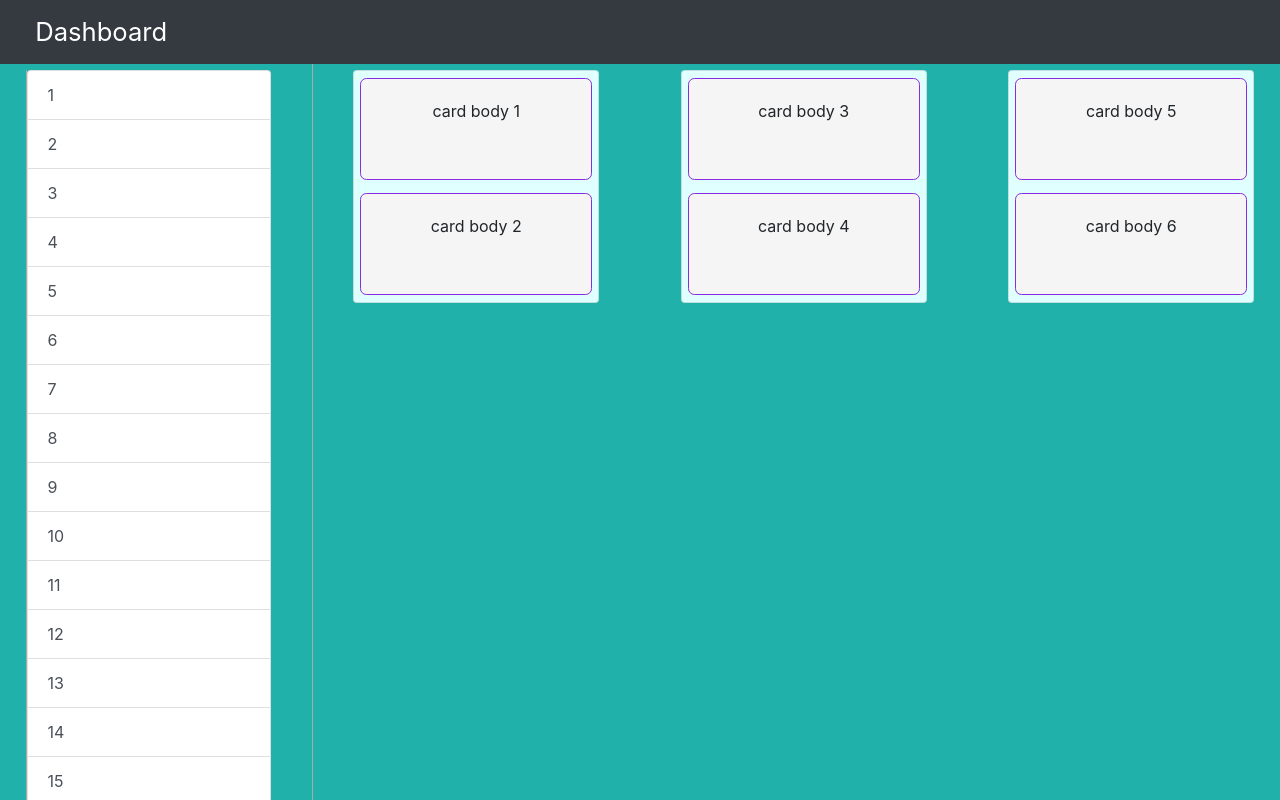
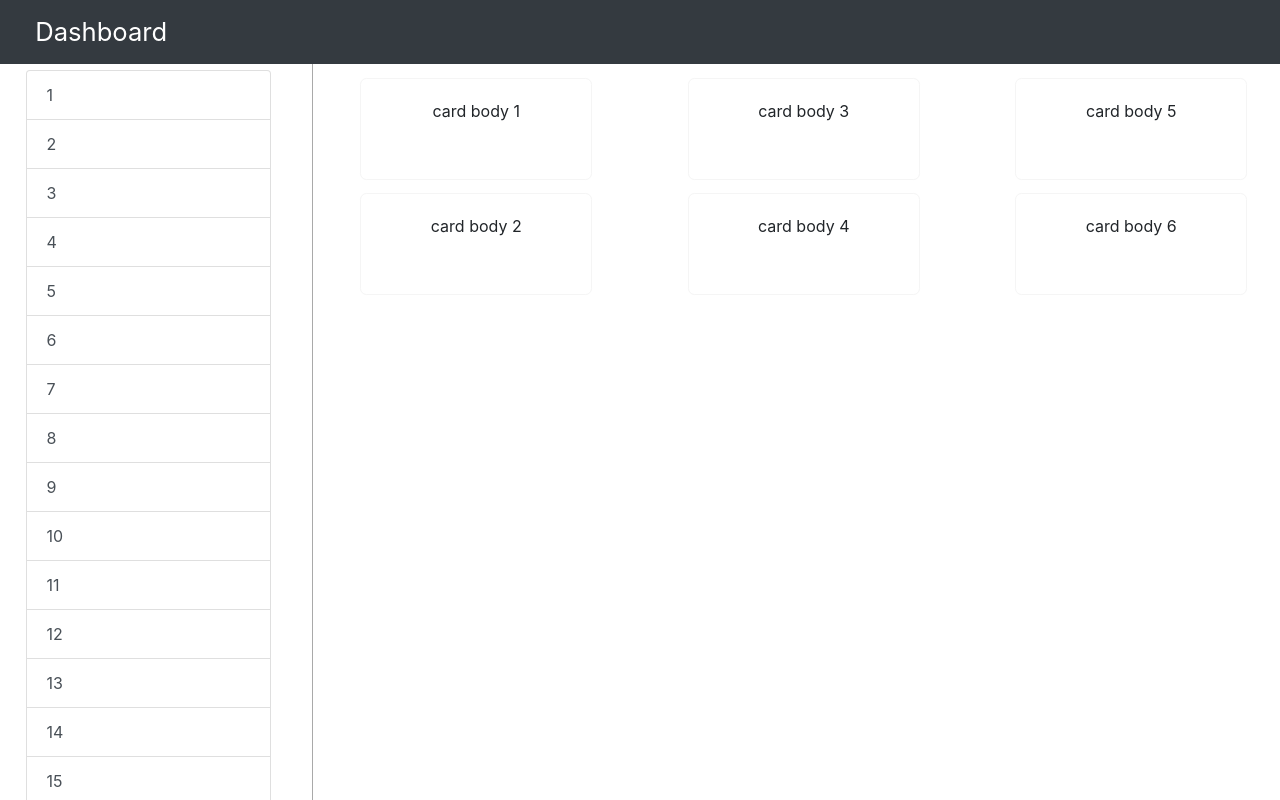
Before and after one commit to SeemannMx/AngularDashboard, an Angular app: page / in a window 1280 px wide. Shown: the top 800 px of the page. Built offline with nearby package versions, Linux system fonts and the light colour scheme.

Commit message:
add anim to show collapse text

```diff
--- a/src/app/app.component.css
+++ b/src/app/app.component.css
@@ -10,7 +10,7 @@
 }
 
 .col-sm-3 {
-  background-color: lightseagreen;
+  /*background-color: lightseagreen;*/
 }
 
 .list-group {
@@ -18,29 +18,31 @@
   margin-right: 2vw;
   margin-top: 1vw;
   margin-bottom: 1vw;
-  border-left: 1px solid darkgray;
+  color: white;
+
 }
 
 .collapse {
   padding: 0.5vw;
-  padding-left: 3vw;
-  background-color: ghostwhite;
-
+  color: white;
+  animation-name: collapseAnim;
+  animation-fill-mode: forwards;
+  animation-duration: 0.2s;
 }
 
 .card {
-  background-color: lightcyan;
+  /*background-color: lightcyan;*/
   margin-top: 1vw;
   margin-left: 2vw;
   margin-right: 2vw;
-
+  border: 1px solid transparent;
 }
 
 .card-body {
   margin: 0.5vw;
   height: 8vw;
-  background-color: whitesmoke;
-  border: 1px solid blueviolet;
+  /*background-color: lightsteelblue;*/
+  border: 1px solid whitesmoke;
   border-radius: 0.5vw;
 
 }
@@ -56,3 +58,14 @@
 #left {
   border-right: 1px solid darkgray;
 }
+
+@keyframes collapseAnim {
+  from {
+        padding-left: 0vw;
+        color: white;
+  }
+  to {
+    padding-left: 3vw;
+    color: lightskyblue;
+  }
+}
```
